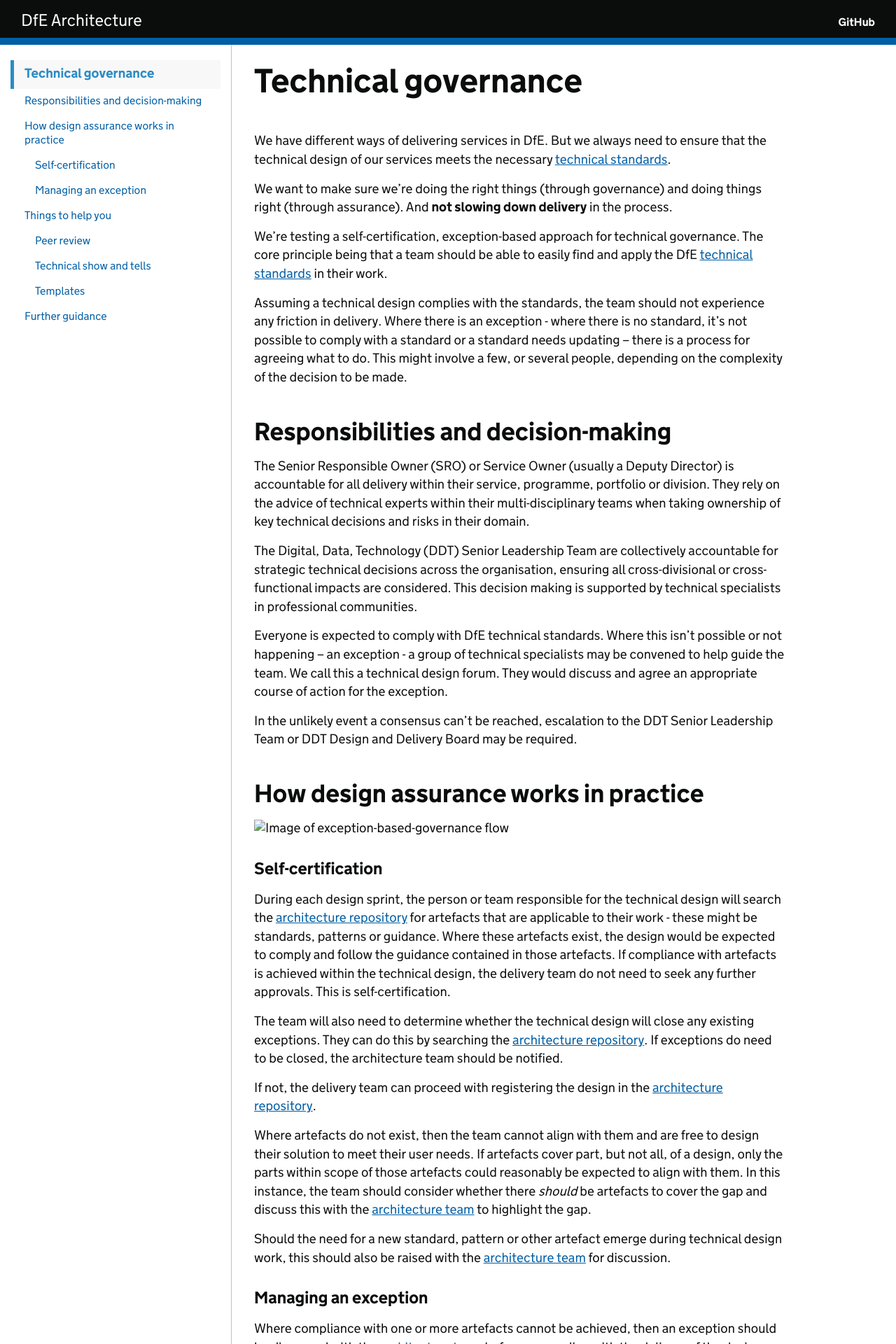
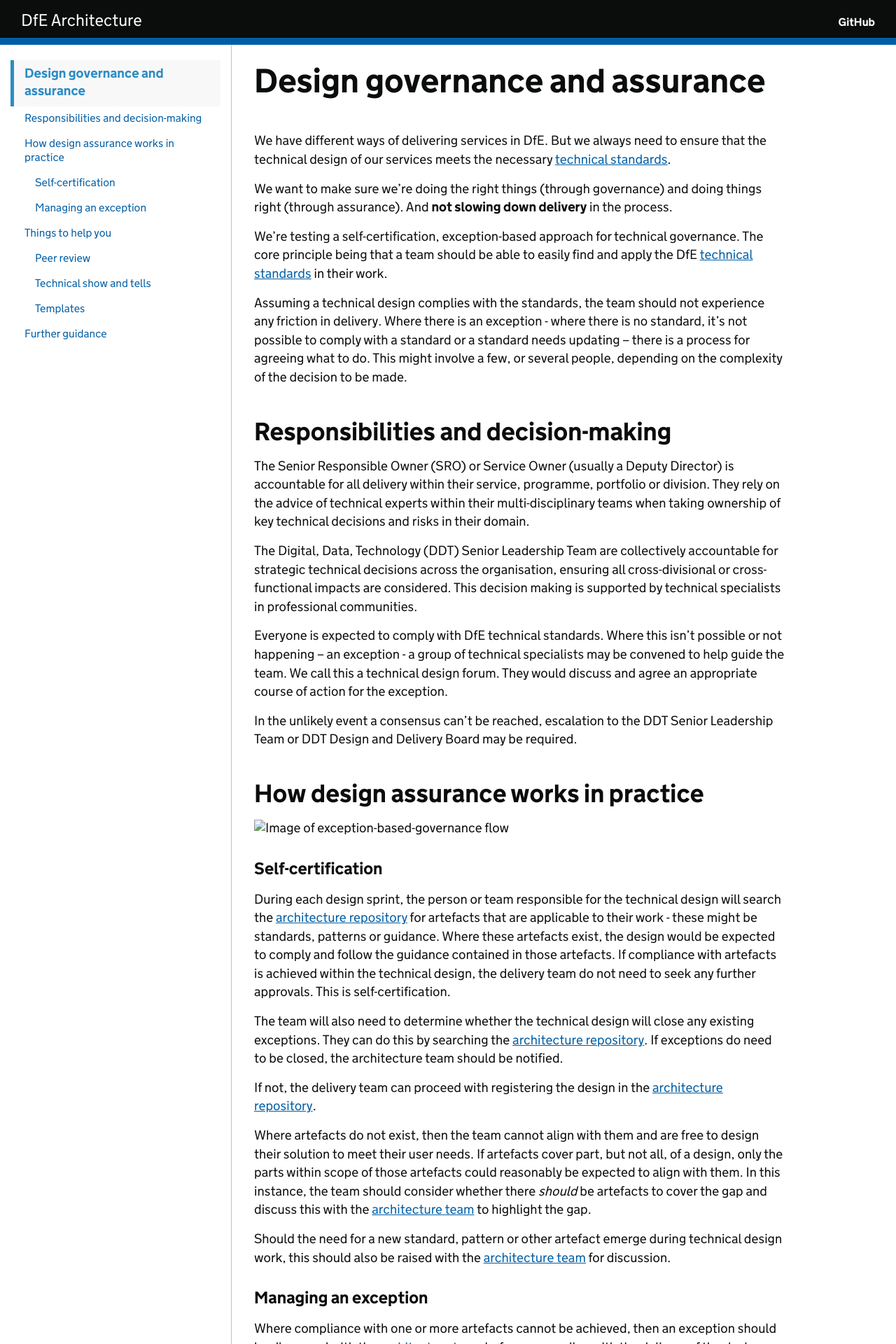
Before and after one commit to DFE-Digital/architecture, a Jekyll site: the page built from governance/technical-governance.md, in a window 1280 px wide. Shown: the top 1920 px of the page at 70% size. Built offline with Jekyll 4.4.1, drawn with Linux system fonts in a browser that asks for light colours; our own code applies the rules of GitHub Pages for plain Markdown files.

Commit message:
Update technical-governance.md
heading

```diff
--- a/governance/technical-governance.md
+++ b/governance/technical-governance.md
@@ -4,7 +4,7 @@ expires: 2024-07-01
 ---
 
 
-# Technical governance
+# Design governance and assurance
 
 We have different ways of delivering services in DfE. But we always need to ensure that the technical design of our services meets the necessary [technical standards](../../standards/technical-standards).
 
```
